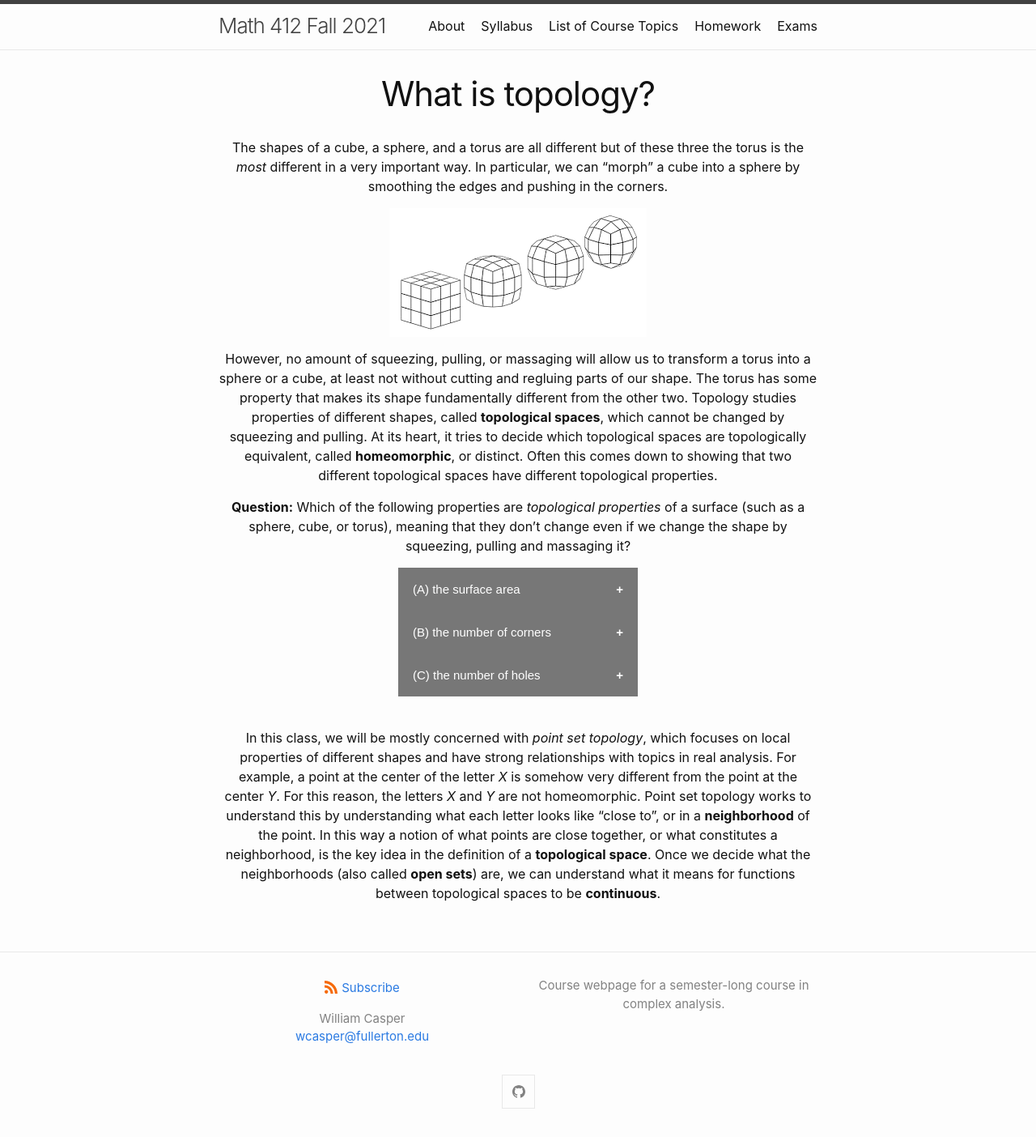
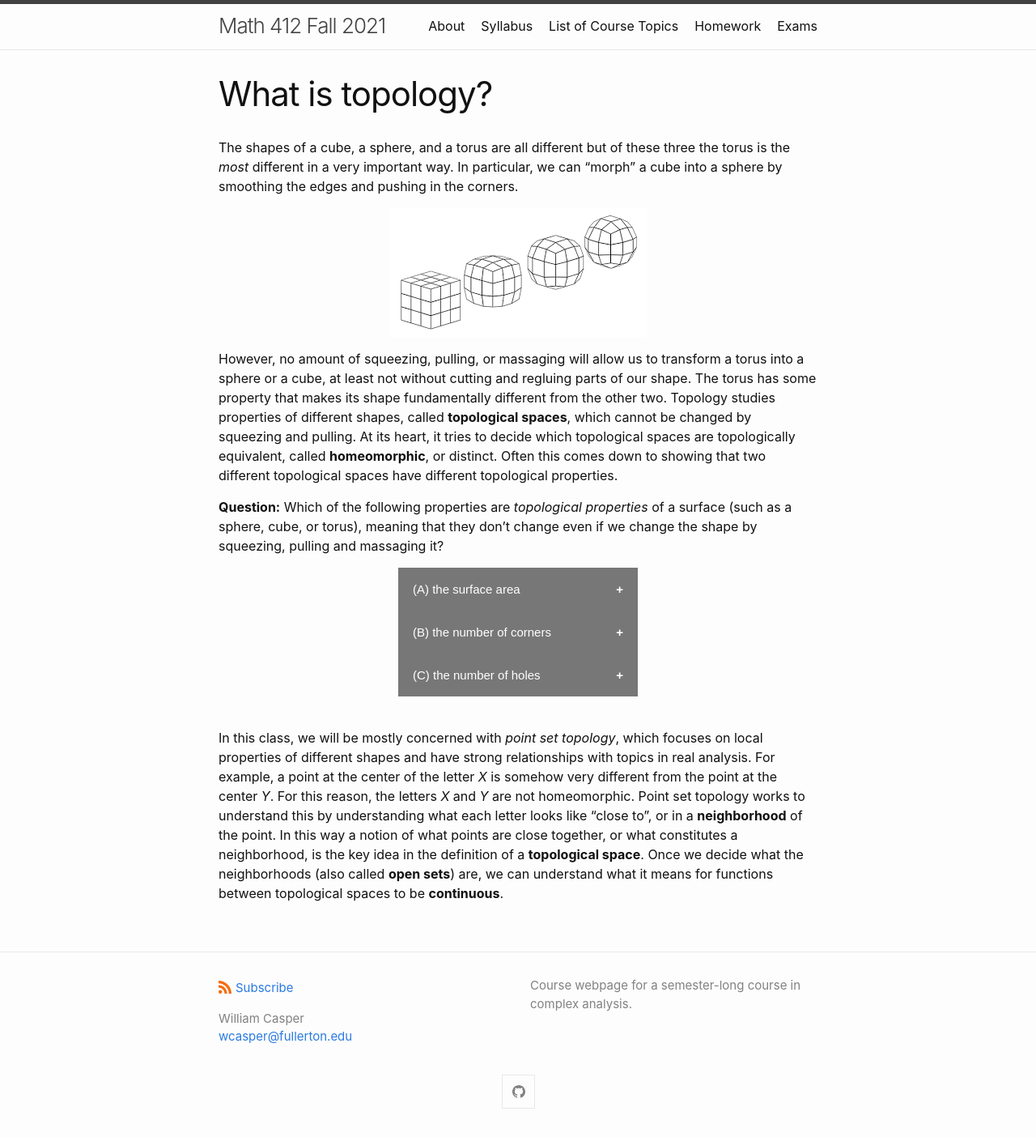
Before and after one commit to wcasper/math414fall2022, a Jekyll site: the page built from _topics/000-what-is-topology.md, in a window 1280 px wide. Shown: the whole page at 81% size. Built offline with Jekyll 4.4.1, drawn with Linux system fonts in a browser that asks for light colours.

Commit message:
fixing centering

```diff
--- a/_topics/000-what-is-topology.md
+++ b/_topics/000-what-is-topology.md
@@ -50,16 +50,22 @@ However, no amount of squeezing, pulling, or massaging will allow us to transfor
 Often this comes down to showing that two different topological spaces have different topological properties.
 
 **Question:** Which of the following properties are *topological properties* of a surface (such as a sphere, cube, or torus), meaning that they don't change even if we change the shape by squeezing, pulling and massaging it?
-<body align="center">
+<body>
+<center>
 <button class="collapsible">(A) the surface area</button>
+</center>
 <div class="content">
   <p>Careful!  The area changes as we shrink or expand our shape by squeezing or stretching it.</p>
 </div>
+<center>
 <button class="collapsible">(B) the number of corners</button>
+</center>
 <div class="content">
   <p>Careful!  Corners can be smoothed away, just like when we make a cube into a sphere.</p>
 </div>
+<center>
 <button class="collapsible">(C) the number of holes</button>
+</center>
 <div class="content">
   <p>Right!  Setting aside the important task of rigorously defining a "hole", intuitively we can understand that by squeezing or stretching a surface we cannot change the number of holes.</p>
 </div>
```
